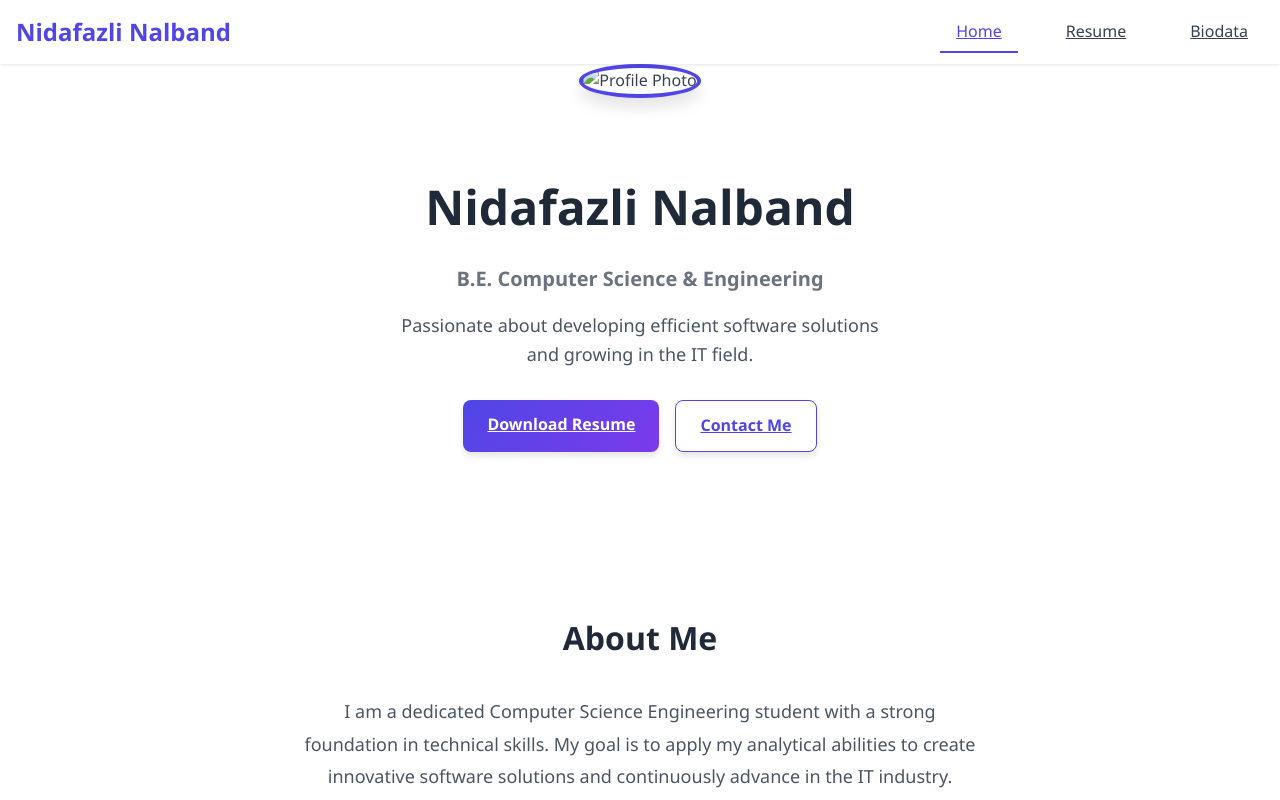
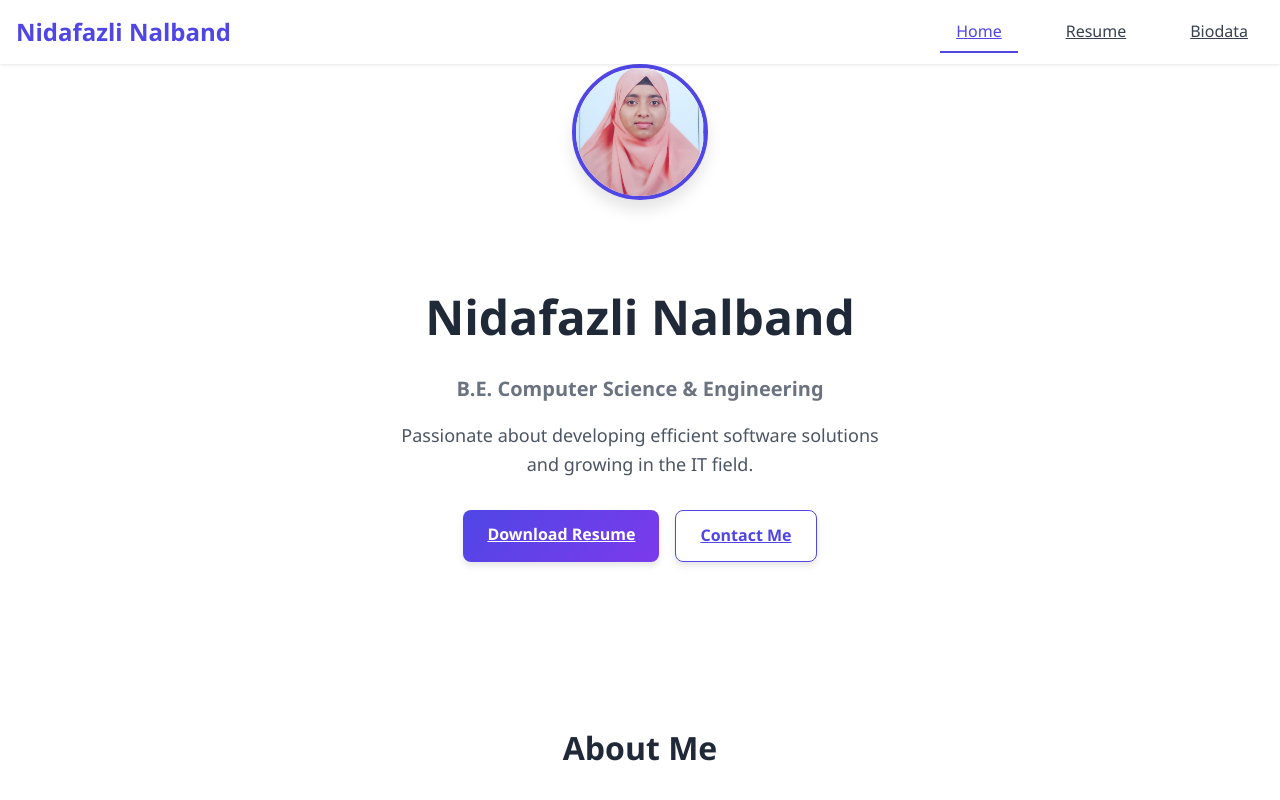
Before and after one commit to Nidafazli-Nalband/portfolio, a plain HTML site: page index.html in a window 1280 px wide. Shown: the top 800 px of the page. Drawn offline with Linux system fonts and the light colour scheme.

Commit message:
Update index.html

```diff
--- a/index.html
+++ b/index.html
@@ -21,7 +21,7 @@
 
   <main class="container fade-in">
     <section class="hero">
-      <img src="nida.jpg" alt="Profile Photo" class="profile-img" />
+      <img src="nida.jpeg" alt="Profile Photo" class="profile-img" />
       <h1>Nidafazli Nalband</h1>
       <h2>B.E. Computer Science & Engineering</h2>
       <p>Passionate about developing efficient software solutions and growing in the IT field.</p>
```
